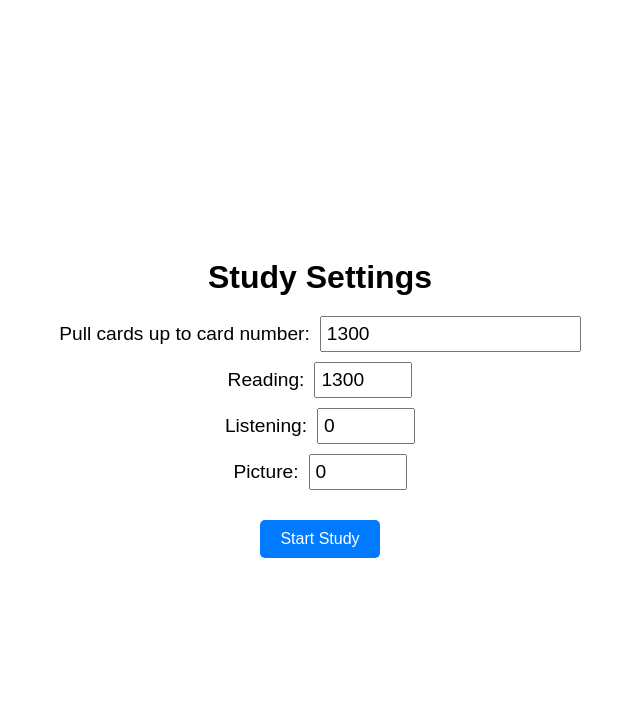
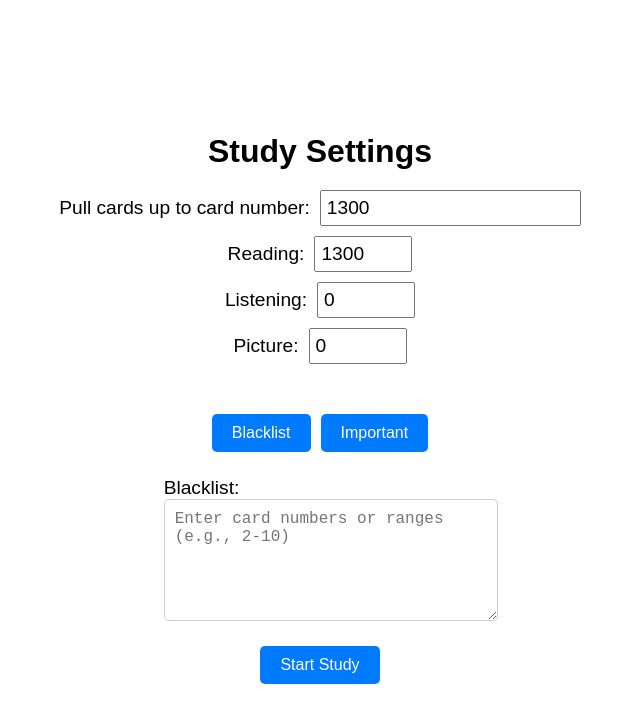
Before and after one commit to campisir/anki-cards, a React (Create React App) app: page / in a window 1280 px wide. Shown: the top 722 px of the page, without its empty margins (320-960 px from the left). Built offline with nearby package versions, Linux system fonts and the light colour scheme; no server answers.

Commit message:
blacklist/important

```diff
--- a/src/App.js
+++ b/src/App.js
@@ -15,6 +15,8 @@ function App() {
   const [reading, setReading] = useState(1300);
   const [listening, setListening] = useState(0);
   const [picture, setPicture] = useState(0);
+  const [blacklist, setBlacklist] = useState('');
+  const [important, setImportant] = useState('');
 
   useEffect(() => {
     let isMounted = true;
@@ -25,37 +27,17 @@ function App() {
         const arrayBuffer = await response.arrayBuffer();
         const zip = await JSZip.loadAsync(arrayBuffer);
 
-        // See what's in the ZIP (for debugging)
-        const zipEntries = zip.file(/.*/g).map(fileObj => fileObj.name);
-        //console.log("Files in the ZIP:", zipEntries);
-
-        // ---------------------------------------------------------------------
-        // 1) Parse the "media" JSON file at the root, which maps numeric IDs to filenames
-        // ---------------------------------------------------------------------
-        // A standard .apkg has:
-        //   - collection.anki2 (or .anki21b)
-        //   - media (a JSON file, no extension)
-        //   - numeric files (0, 1, 2, etc.) for each piece of media
-        // Check for a file named exactly "media" (no extension).
         const mediaJson = zip.file(/^media$/);
         let mediaMap = {};
         if (mediaJson && mediaJson.length > 0) {
           const rawMediaJson = await mediaJson[0].async("string");
           mediaMap = JSON.parse(rawMediaJson);
-          // e.g. { "0": "audio1.mp3", "1": "image.png", ... }
         }
 
-        // ---------------------------------------------------------------------
-        // 2) Build an object that maps "actualFilename" -> Blob URL
-        // ---------------------------------------------------------------------
         const loadedMedia = {};
-
-        // For each numeric ID: "0", "1", "2", etc. => real filename like "audio1.mp3"
         for (const [numericId, realFilename] of Object.entries(mediaMap)) {
-          // The Anki .apkg has a file named exactly numericId, e.g. "0", "1", etc.
           const mediaFileInZip = zip.file(numericId);
           if (mediaFileInZip) {
-            // Convert it to a Blob and make a browser URL
             const mediaBlob = await mediaFileInZip.async("blob");
             loadedMedia[realFilename] = URL.createObjectURL(mediaBlob);
           }
@@ -64,9 +46,6 @@ function App() {
         if (isMounted) {
           setMediaFiles(loadedMedia);
 
-          // ---------------------------------------------------------------------
-          // 3) Find the Anki DB (collection.anki2 / collection.anki21b / etc.)
-          // ---------------------------------------------------------------------
           const dbFiles = zip.file(/collection\.anki2.*/);
           if (!dbFiles || dbFiles.length === 0) {
             throw new Error("Invalid Anki deck file. Could not find 'collection.anki2*' database.");
@@ -75,9 +54,6 @@ function App() {
           const dbFile = dbFiles[0];
           const dbArrayBuffer = await dbFile.async("arraybuffer");
 
-          // ---------------------------------------------------------------------
-          // 4) Initialize and query the Anki database
-          // ---------------------------------------------------------------------
           const SQL = await initSqlJs({
             locateFile: file => `https://cdnjs.cloudflare.com/ajax/libs/sql.js/1.5.0/sql-wasm.wasm`
           });
@@ -89,9 +65,7 @@ function App() {
             throw new Error("No cards found in the notes table.");
           }
 
-          // Split fields by the '\x1f' separator
           const cardsData = res[0].values.map(row => row[0].split('\x1f'));
-          //console.log("Extracted cards data:", cardsData);
 
           setCards(cardsData);
           setError(null);
@@ -117,12 +91,40 @@ function App() {
     };
   }, []);
 
-  const handleStartStudy = (numCards, reading, listening, picture) => {
+  const parseRange = (range) => {
+    const [start, end] = range.split('-').map(Number);
+    return Array.from({ length: end - start + 1 }, (_, i) => start + i);
+  };
+
+  const parseCardNumbers = (input) => {
+    const numbers = input.split(/[\s,]+/).filter(Boolean);
+    const result = [];
+    numbers.forEach(num => {
+      if (num.includes('-')) {
+        result.push(...parseRange(num));
+      } else {
+        result.push(Number(num));
+      }
+    });
+    return result;
+  };
+
+  const handleStartStudy = (numCards, reading, listening, picture, blacklistInput, importantInput) => {
+    const blacklist = parseCardNumbers(blacklistInput);
+    const important = parseCardNumbers(importantInput);
+
+    const filteredCards = cards.filter((_, index) => !blacklist.includes(index + 1));
+    const importantCards = filteredCards.filter((_, index) => important.includes(index + 1));
+    const remainingCards = filteredCards.filter((_, index) => !important.includes(index + 1));
+
+    const selectedCards = [...importantCards, ...remainingCards.slice(0, numCards - importantCards.length)];
+
     setNumCardsToStudy(numCards);
     setReading(reading);
     setListening(listening);
     setPicture(picture);
     setStudyMode(true);
+    setCards(selectedCards);
   };
 
   const handleBackToMenu = () => {
--- a/src/components/Menu.js
+++ b/src/components/Menu.js
@@ -6,6 +6,9 @@ function Menu({ onStartStudy }) {
   const [listening, setListening] = useState(0);
   const [picture, setPicture] = useState(0);
   const [error, setError] = useState('');
+  const [activeTab, setActiveTab] = useState('blacklist');
+  const [blacklist, setBlacklist] = useState('');
+  const [important, setImportant] = useState('');
 
   const handleStartStudy = () => {
     const totalQuestions = reading + listening + picture;
@@ -13,7 +16,7 @@ function Menu({ onStartStudy }) {
       setError('The total number of questions must be at least one.');
       return;
     }
-    onStartStudy(numCardsToStudy, reading, listening, picture);
+    onStartStudy(numCardsToStudy, reading, listening, picture, blacklist, important);
   };
 
   const handleNumCardsToStudyChange = (e) => {
@@ -39,6 +42,18 @@ function Menu({ onStartStudy }) {
   const handlePictureChange = (e) => {
     const value = Number(e.target.value);
     setPicture(value > numCardsToStudy ? numCardsToStudy : value);
+  };
+
+  const handleTabChange = (tab) => {
+    setActiveTab(tab);
+  };
+
+  const handleBlacklistChange = (e) => {
+    setBlacklist(e.target.value);
+  };
+
+  const handleImportantChange = (e) => {
+    setImportant(e.target.value);
   };
 
   return (
@@ -87,6 +102,46 @@ function Menu({ onStartStudy }) {
           title="Set the number of picture questions."
         />
       </label>
+      <div className="tabs">
+        <button
+          className={activeTab === 'blacklist' ? 'active' : ''}
+          onClick={() => handleTabChange('blacklist')}
+        >
+          Blacklist
+        </button>
+        <button
+          className={activeTab === 'important' ? 'active' : ''}
+          onClick={() => handleTabChange('important')}
+        >
+          Important
+        </button>
+      </div>
+      {activeTab === 'blacklist' && (
+        <div className="tab-content">
+          <label>
+            Blacklist:
+            <textarea
+              value={blacklist}
+              onChange={handleBlacklistChange}
+              placeholder="Enter card numbers or ranges (e.g., 2-10)"
+              title="Enter card numbers or ranges to exclude from the study session."
+            />
+          </label>
+        </div>
+      )}
+      {activeTab === 'important' && (
+        <div className="tab-content">
+          <label>
+            Important:
+            <textarea
+              value={important}
+              onChange={handleImportantChange}
+              placeholder="Enter card numbers or ranges (e.g., 20-40, 112, 114)"
+              title="Enter card numbers or ranges to include in the study session."
+            />
+          </label>
+        </div>
+      )}
       {error && <p className="error">{error}</p>}
       <button onClick={handleStartStudy} title="Start the study session with the selected settings.">Start Study</button>
     </div>
--- a/src/components/Study.css
+++ b/src/components/Study.css
@@ -158,3 +158,35 @@ button:active {
 .next-button {
   flex: 2;
 }
+
+.tabs {
+  display: flex;
+  justify-content: center;
+  margin-top: 20px;
+}
+
+.tabs button {
+  background-color: #f5f5f5;
+  border: 1px solid #ccc;
+  padding: 10px 20px;
+  cursor: pointer;
+  font-size: 16px;
+}
+
+.tabs button.active {
+  background-color: #007bff;
+  color: white;
+}
+
+.tab-content {
+  margin-top: 20px;
+}
+
+textarea {
+  width: 100%;
+  height: 100px;
+  padding: 10px;
+  border: 1px solid #ccc;
+  border-radius: 5px;
+  font-size: 16px;
+}
```
